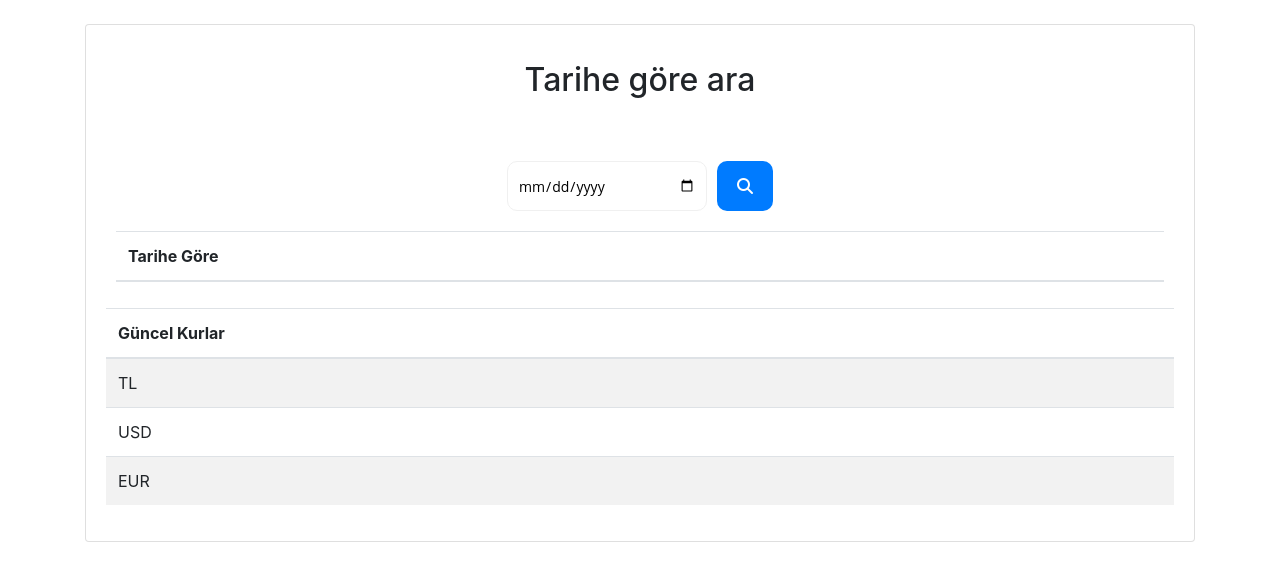
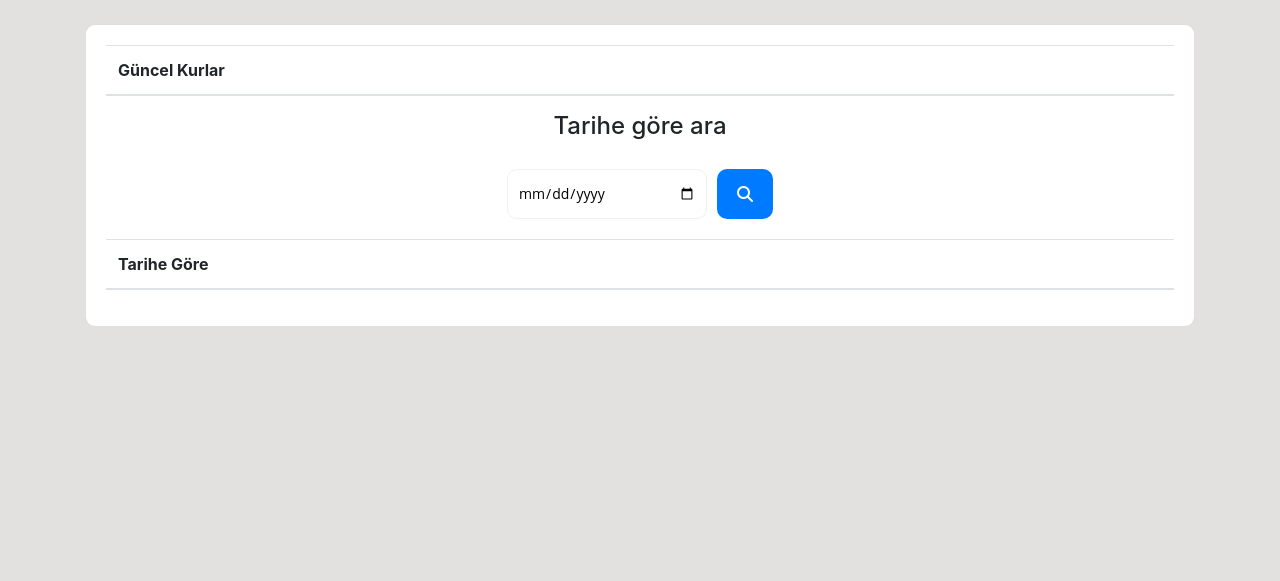
Before and after one commit to msozkan90/4ca4a90377725e19590e1f129ac23f9b, a Flask app: page / in a window 1280 px wide. Shown: the top 581 px of the page. Run offline with Flask 2, Linux system fonts and the light colour scheme; data that the repository does not hold is empty; some libraries are stand-ins or nearby versions.

Commit message:
changing_styles

```diff
--- a/app.py
+++ b/app.py
@@ -1,22 +1,8 @@
 from flask import Flask,render_template,request
 import requests
-
 app = Flask(__name__)
 
-import requests
-
 base="TRY"
-
-
-
-# def get_current_currency_api_layer():
-
-#     response = requests.request("GET", f"https://api.apilayer.com/exchangerates_data/latest?symbols=&base={base}", headers={"apikey": "DLDK3ipbf0Lo85OVjj5pchPyDfLk1HOS"}, data = {})
-
-#     result = response.json()
-#     currency_list=[result["rates"]["TRY"],result["rates"]["EUR"],result["rates"]["USD"]]
-#     return currency_list
-
 
 def get_date_currency_api_layer(date):
     if date == "":
@@ -26,17 +12,6 @@ def get_date_currency_api_layer(date):
     result = response.json()
     currency_list=[result["rates"]["TRY"],result["rates"]["EUR"],result["rates"]["USD"]]
     return currency_list
-
-
-
-
-# def get_current_currency_freecurrencyapi():
-
-#     response = requests.request("GET", f"https://api.freecurrencyapi.com/v1/latest?apikey=1zlJTNqgEBcVtQQsZfcFslbgln3CE0KzpAykQL94&base_currency={base}", headers={"apikey": "1zlJTNqgEBcVtQQsZfcFslbgln3CE0KzpAykQL94"}, data = {})
-#     result = response.json()
-#     currency_list=[result["data"]["TRY"],result["data"]["EUR"],result["data"]["USD"]]
-#     return currency_list
-
 
 def get_date_currency_freecurrencyapi(date):
     if date == "":
@@ -48,7 +23,6 @@ def get_date_currency_freecurrencyapi(date):
         result = response.json()
         currency_list=[result["data"][date]["TRY"],result["data"][date]["EUR"],result["data"][date]["USD"]]
     return currency_list
-
 
 def get_all_currency(date):
     TRY=[]
@@ -67,20 +41,19 @@ def get_all_currency(date):
     eur=min(EUR)
     return [tl,usd,eur]
 
-
 @app.route("/",methods = ["GET","POST"])
 def index():
-    name_curr=["TL","USD","EUR"]
-    date=""
-    result=get_all_currency(date)
-    zipList=zip(name_curr,result)
-    if request.method == "POST":
-        date=request.form['date']
-        result=get_all_currency(date)
-        zipList_date=zip(name_curr,result)
-        return render_template("index.html",zipList_date=zipList_date,zipList=zipList)
+    zipList=""
+    # name_curr=["TL","USD","EUR"]
+    # date=""
+    # result=get_all_currency(date)
+    # zipList=zip(name_curr,result)
+    # if request.method == "POST":
+    #     date=request.form['date']
+    #     result=get_all_currency(date)
+    #     zipList_date=zip(name_curr,result)
+    #     return render_template("index.html",zipList_date=zipList_date,zipList=zipList)
     return render_template("index.html",zipList=zipList)
-
 
 if __name__ == "__main__":
     app.run(debug=True)
--- a/templates/index.html
+++ b/templates/index.html
@@ -10,9 +10,35 @@
                 <div class="card-body">
 
                     <div class="row">
+                        <div class="col-md-12">
+                        <table class="table table-striped">
 
+                            <thead>
+                                <tr>
+                                    <th>Güncel Kurlar</th>
+                                    <th></th>
+
+                                </tr>
+                            </thead>
+
+                            <tbody>
+                                {% for name_curr,result in zipList %}
+                                <tr>
+
+                                    <td>{{name_curr}}</td>
+                                    <td>{{result}}</td>
+                                </tr>
+                                {% endfor %}
+
+
+                            </tbody>
+
+                        </table>
+                        </div>
+                    </div>
+                    <div class="row">
                         <div class="col-md-12">
-                            <h2 class="pt-3 pb-4 text-center font-bold font-up deep-purple-text">Tarihe göre ara</h2>
+                            <h4 class="text-center font-bold  deep-purple-text">Tarihe göre ara</h4>
                             <div class="calendar-assets">
                                     <div class="field">
                                         <form class="form-input" id="date-search" onsubmit="return setDate(this)" method="post">
@@ -20,7 +46,7 @@
                                             <button type="submit" class="btn btn-small btn-primary" title="Ara"><i class="fas fa-search text-white"></i></button>
                                         </form>
                                     </div>
-
+                            </div>
                             <table class="table table-striped">
 
                                 <thead>
@@ -42,45 +68,16 @@
 
 
                                 </tbody>
-                                        <!--Table body-->
+
                             </table>
-
-
                         </div>
                     </div>
-
-                    </div>
-
-                    <table class="table table-striped">
-
-                        <thead>
-                            <tr>
-                                <th>Güncel Kurlar</th>
-                                <th></th>
-
-                            </tr>
-                        </thead>
-
-                        <tbody>
-                            {% for name_curr,result in zipList %}
-                            <tr>
-
-                                <td>{{name_curr}}</td>
-                                <td>{{result}}</td>
-                            </tr>
-                            {% endfor %}
-
-
-                        </tbody>
-                        <!--Table body-->
-                    </table>
-                    <!--Table-->
                 </div>
             </div>
 
 
         </div>
-        <!--MDB Tables-->
+
 
     </main>
 
--- a/templates/layout.html
+++ b/templates/layout.html
@@ -103,7 +103,7 @@
             flex-direction: column;
             align-items: left;
             justify-content: center;
-            margin: 20px 0;
+            margin: 10px 0;
         }
 
         .field label {
@@ -116,8 +116,12 @@
             align-items: center;
             justify-content: center;
         }
-
-
+        body{
+            background-color:#6457582e;
+        }
+        .card{
+            border-radius:10px;
+        }
 
 
     </style>
@@ -126,7 +130,7 @@
 </head>
 
 
-    <body>
+    <body  >
         {% block body %}
         {% endblock  %}
 
```
Lines whose indentation alone changed are shown as unchanged.
